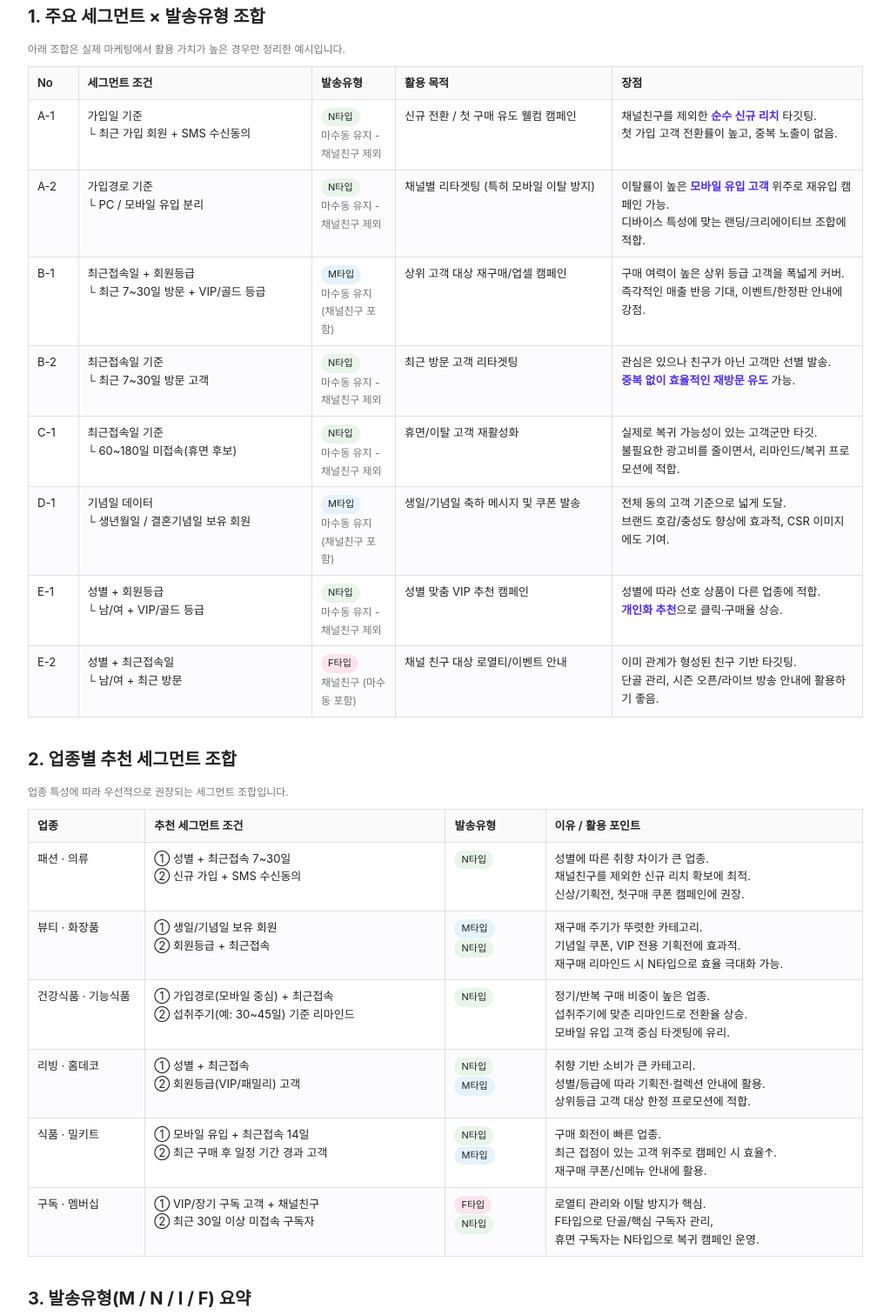
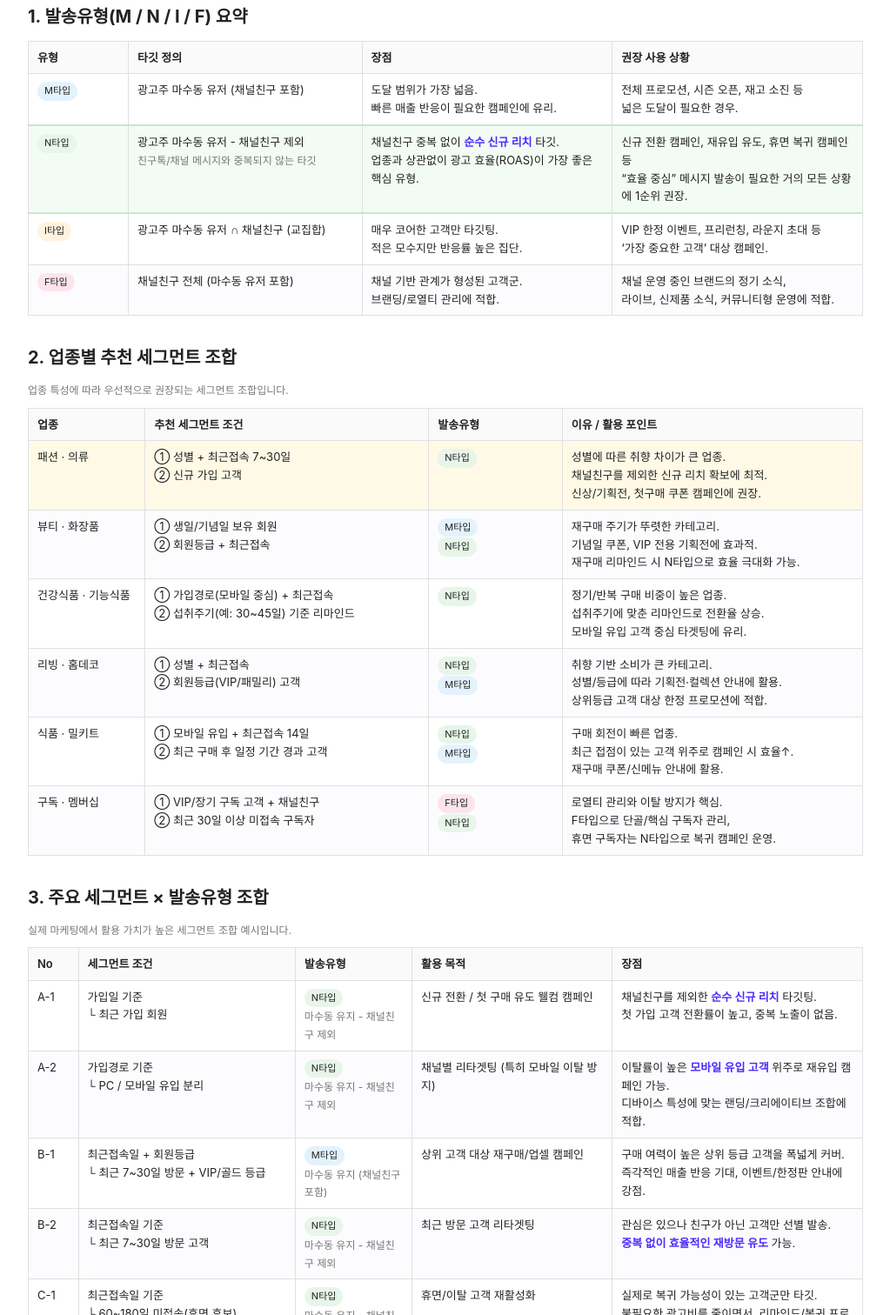
Before and after one commit to am295/segment, a plain HTML site: page lndex.html in a window 1280 px wide. Shown: the part 167-1679 px from the top of the page at 87% size, without its empty margins (128-1151 px from the left). Drawn offline with Linux system fonts and the light colour scheme.

Commit message:
Revise index.html for marketing segment updates
Updated the structure and content of the index.html file, including changes to headings, table structures, and segment definitions for marketing campaigns.

```diff
--- a/lndex.html
+++ b/lndex.html
@@ -1,3 +1,4 @@
+
 <!DOCTYPE html>
 <html lang="ko">
 <head>
@@ -77,6 +78,14 @@
       font-weight: 600;
       color: #4a2cff;
     }
+    .row-n-emphasis td {
+      background: #f3fbf5 !important;
+      border-top: 2px solid #c5e8cf;
+      border-bottom: 2px solid #c5e8cf;
+    }
+    .row-fashion td {
+      background: #fff9e6 !important;
+    }
   </style>
 </head>
 <body>
@@ -87,153 +96,74 @@
       업종별로 효율적인 타깃팅이 가능한 구조입니다.
     </p>
 
-    <h2>1. 주요 세그먼트 × 발송유형 조합</h2>
-    <p class="sub">
-      아래 조합은 실제 마케팅에서 활용 가치가 높은 경우만 정리한 예시입니다.
-    </p>
+    <!-- 1. 발송유형 요약 -->
+    <h2>1. 발송유형(M / N / I / F) 요약</h2>
 
     <table>
       <thead>
         <tr>
-          <th style="width:6%;">No</th>
-          <th style="width:28%;">세그먼트 조건</th>
-          <th style="width:10%;">발송유형</th>
-          <th style="width:26%;">활용 목적</th>
+          <th style="width:12%;">유형</th>
+          <th style="width:28%;">타깃 정의</th>
           <th style="width:30%;">장점</th>
+          <th style="width:30%;">권장 사용 상황</th>
         </tr>
       </thead>
       <tbody>
         <tr>
-          <td>A-1</td>
+          <td><span class="tag type-M">M타입</span></td>
+          <td>광고주 마수동 유저 (채널친구 포함)</td>
           <td>
-            가입일 기준 <br />
-            └ 최근 가입 회원 + SMS 수신동의
+            도달 범위가 가장 넓음.<br />
+            빠른 매출 반응이 필요한 캠페인에 유리.
           </td>
           <td>
-            <span class="tag type-N">N타입</span><br />
-            <span class="sub">마수동 유지 - 채널친구 제외</span>
+            전체 프로모션, 시즌 오픈, 재고 소진 등<br />
+            넓은 도달이 필요한 경우.
           </td>
-          <td>신규 전환 / 첫 구매 유도 웰컴 캠페인</td>
+        </tr>
+        <tr class="row-n-emphasis">
+          <td><span class="tag type-N">N타입</span></td>
           <td>
-            채널친구를 제외한 <span class="highlight">순수 신규 리치</span> 타깃팅.<br />
-            첫 가입 고객 전환률이 높고, 중복 노출이 없음.
+            광고주 마수동 유저 - 채널친구 제외<br />
+            <span class="sub">친구톡/채널 메시지와 중복되지 않는 타깃</span>
+          </td>
+          <td>
+            채널친구 중복 없이 <span class="highlight">순수 신규 리치</span> 타깃.<br />
+            업종과 상관없이 광고 효율(ROAS)이 가장 좋은 핵심 유형.
+          </td>
+          <td>
+            신규 전환 캠페인, 재유입 유도, 휴면 복귀 캠페인 등<br />
+            “효율 중심” 메시지 발송이 필요한 거의 모든 상황에 1순위 권장.
           </td>
         </tr>
         <tr>
-          <td>A-2</td>
+          <td><span class="tag type-I">I타입</span></td>
+          <td>광고주 마수동 유저 ∩ 채널친구 (교집합)</td>
           <td>
-            가입경로 기준<br />
-            └ PC / 모바일 유입 분리
+            매우 코어한 고객만 타깃팅.<br />
+            적은 모수지만 반응률 높은 집단.
           </td>
           <td>
-            <span class="tag type-N">N타입</span><br />
-            <span class="sub">마수동 유지 - 채널친구 제외</span>
-          </td>
-          <td>채널별 리타겟팅 (특히 모바일 이탈 방지)</td>
-          <td>
-            이탈률이 높은 <span class="highlight">모바일 유입 고객</span> 위주로 재유입 캠페인 가능.<br />
-            디바이스 특성에 맞는 랜딩/크리에이티브 조합에 적합.
+            VIP 한정 이벤트, 프리런칭, 라운지 초대 등<br />
+            ‘가장 중요한 고객’ 대상 캠페인.
           </td>
         </tr>
         <tr>
-          <td>B-1</td>
+          <td><span class="tag type-F">F타입</span></td>
+          <td>채널친구 전체 (마수동 유저 포함)</td>
           <td>
-            최근접속일 + 회원등급<br />
-            └ 최근 7~30일 방문 + VIP/골드 등급
+            채널 기반 관계가 형성된 고객군.<br />
+            브랜딩/로열티 관리에 적합.
           </td>
           <td>
-            <span class="tag type-M">M타입</span><br />
-            <span class="sub">마수동 유지 (채널친구 포함)</span>
-          </td>
-          <td>상위 고객 대상 재구매/업셀 캠페인</td>
-          <td>
-            구매 여력이 높은 상위 등급 고객을 폭넓게 커버.<br />
-            즉각적인 매출 반응 기대, 이벤트/한정판 안내에 강점.
-          </td>
-        </tr>
-        <tr>
-          <td>B-2</td>
-          <td>
-            최근접속일 기준<br />
-            └ 최근 7~30일 방문 고객
-          </td>
-          <td>
-            <span class="tag type-N">N타입</span><br />
-            <span class="sub">마수동 유지 - 채널친구 제외</span>
-          </td>
-          <td>최근 방문 고객 리타겟팅</td>
-          <td>
-            관심은 있으나 친구가 아닌 고객만 선별 발송.<br />
-            <span class="highlight">중복 없이 효율적인 재방문 유도</span> 가능.
-          </td>
-        </tr>
-        <tr>
-          <td>C-1</td>
-          <td>
-            최근접속일 기준<br />
-            └ 60~180일 미접속(휴면 후보)
-          </td>
-          <td>
-            <span class="tag type-N">N타입</span><br />
-            <span class="sub">마수동 유지 - 채널친구 제외</span>
-          </td>
-          <td>휴면/이탈 고객 재활성화</td>
-          <td>
-            실제로 복귀 가능성이 있는 고객군만 타깃.<br />
-            불필요한 광고비를 줄이면서, 리마인드/복귀 프로모션에 적합.
-          </td>
-        </tr>
-        <tr>
-          <td>D-1</td>
-          <td>
-            기념일 데이터<br />
-            └ 생년월일 / 결혼기념일 보유 회원
-          </td>
-          <td>
-            <span class="tag type-M">M타입</span><br />
-            <span class="sub">마수동 유지 (채널친구 포함)</span>
-          </td>
-          <td>생일/기념일 축하 메시지 및 쿠폰 발송</td>
-          <td>
-            전체 동의 고객 기준으로 넓게 도달.<br />
-            브랜드 호감/충성도 향상에 효과적, CSR 이미지에도 기여.
-          </td>
-        </tr>
-        <tr>
-          <td>E-1</td>
-          <td>
-            성별 + 회원등급<br />
-            └ 남/여 + VIP/골드 등급
-          </td>
-          <td>
-            <span class="tag type-N">N타입</span><br />
-            <span class="sub">마수동 유지 - 채널친구 제외</span>
-          </td>
-          <td>성별 맞춤 VIP 추천 캠페인</td>
-          <td>
-            성별에 따라 선호 상품이 다른 업종에 적합.<br />
-            <span class="highlight">개인화 추천</span>으로 클릭·구매율 상승.
-          </td>
-        </tr>
-        <tr>
-          <td>E-2</td>
-          <td>
-            성별 + 최근접속일<br />
-            └ 남/여 + 최근 방문
-          </td>
-          <td>
-            <span class="tag type-F">F타입</span><br />
-            <span class="sub">채널친구 (마수동 포함)</span>
-          </td>
-          <td>채널 친구 대상 로열티/이벤트 안내</td>
-          <td>
-            이미 관계가 형성된 친구 기반 타깃팅.<br />
-            단골 관리, 시즌 오픈/라이브 방송 안내에 활용하기 좋음.
+            채널 운영 중인 브랜드의 정기 소식,<br />
+            라이브, 신제품 소식, 커뮤니티형 운영에 적합.
           </td>
         </tr>
       </tbody>
     </table>
 
+    <!-- 2. 업종별 추천 세그먼트 조합 -->
     <h2>2. 업종별 추천 세그먼트 조합</h2>
     <p class="sub">
       업종 특성에 따라 우선적으로 권장되는 세그먼트 조합입니다.
@@ -243,17 +173,17 @@
       <thead>
         <tr>
           <th style="width:14%;">업종</th>
-          <th style="width:36%;">추천 세그먼트 조건</th>
-          <th style="width:12%;">발송유형</th>
-          <th style="width:38%;">이유 / 활용 포인트</th>
+          <th style="width:34%;">추천 세그먼트 조건</th>
+          <th style="width:16%;">발송유형</th>
+          <th style="width:36%;">이유 / 활용 포인트</th>
         </tr>
       </thead>
       <tbody>
-        <tr>
+        <tr class="row-fashion">
           <td>패션 · 의류</td>
           <td>
             ① 성별 + 최근접속 7~30일<br />
-            ② 신규 가입 + SMS 수신동의
+            ② 신규 가입 고객
           </td>
           <td>
             <span class="tag type-N">N타입</span>
@@ -346,64 +276,149 @@
       </tbody>
     </table>
 
-    <h2>3. 발송유형(M / N / I / F) 요약</h2>
+    <!-- 3. 주요 세그먼트 × 발송유형 조합 -->
+    <h2>3. 주요 세그먼트 × 발송유형 조합</h2>
+    <p class="sub">
+      실제 마케팅에서 활용 가치가 높은 세그먼트 조합 예시입니다.
+    </p>
 
     <table>
       <thead>
         <tr>
-          <th style="width:10%;">유형</th>
-          <th style="width:30%;">타깃 정의</th>
+          <th style="width:6%;">No</th>
+          <th style="width:26%;">세그먼트 조건</th>
+          <th style="width:14%;">발송유형</th>
+          <th style="width:24%;">활용 목적</th>
           <th style="width:30%;">장점</th>
-          <th style="width:30%;">권장 사용 상황</th>
         </tr>
       </thead>
       <tbody>
         <tr>
-          <td><span class="tag type-M">M타입</span></td>
-          <td>광고주 마수동 유저 (채널친구 포함)</td>
+          <td>A-1</td>
           <td>
-            도달 범위가 가장 넓음.<br />
-            빠른 매출 반응이 필요한 캠페인에 유리.
+            가입일 기준 <br />
+            └ 최근 가입 회원
           </td>
           <td>
-            전체 프로모션, 시즌 오픈, 재고 소진 등<br />
-            넓은 도달이 필요한 경우.
+            <span class="tag type-N">N타입</span><br />
+            <span class="sub">마수동 유지 - 채널친구 제외</span>
+          </td>
+          <td>신규 전환 / 첫 구매 유도 웰컴 캠페인</td>
+          <td>
+            채널친구를 제외한 <span class="highlight">순수 신규 리치</span> 타깃팅.<br />
+            첫 가입 고객 전환률이 높고, 중복 노출이 없음.
           </td>
         </tr>
         <tr>
-          <td><span class="tag type-N">N타입</span></td>
-          <td>광고주 마수동 유저 - 채널친구 제외</td>
+          <td>A-2</td>
           <td>
-            채널친구 중복 없이 <span class="highlight">순수 신규 리치</span> 타깃.<br />
-            대부분 업종에서 효율이 가장 좋은 구조.
+            가입경로 기준<br />
+            └ PC / 모바일 유입 분리
           </td>
           <td>
-            신규 전환 캠페인, 재유입 유도,<br />
-            광고 효율(ROAS)을 중시하는 캠페인에 1순위 권장.
+            <span class="tag type-N">N타입</span><br />
+            <span class="sub">마수동 유지 - 채널친구 제외</span>
+          </td>
+          <td>채널별 리타겟팅 (특히 모바일 이탈 방지)</td>
+          <td>
+            이탈률이 높은 <span class="highlight">모바일 유입 고객</span> 위주로 재유입 캠페인 가능.<br />
+            디바이스 특성에 맞는 랜딩/크리에이티브 조합에 적합.
           </td>
         </tr>
         <tr>
-          <td><span class="tag type-I">I타입</span></td>
-          <td>광고주 마수동 유저 ∩ 채널친구 (교집합)</td>
+          <td>B-1</td>
           <td>
-            매우 코어한 고객만 타깃팅.<br />
-            적은 모수지만 반응률 높은 집단.
+            최근접속일 + 회원등급<br />
+            └ 최근 7~30일 방문 + VIP/골드 등급
           </td>
           <td>
-            VIP 한정 이벤트, 프리런칭, 라운지 초대 등<br />
-            ‘가장 중요한 고객’ 대상 캠페인.
+            <span class="tag type-M">M타입</span><br />
+            <span class="sub">마수동 유지 (채널친구 포함)</span>
+          </td>
+          <td>상위 고객 대상 재구매/업셀 캠페인</td>
+          <td>
+            구매 여력이 높은 상위 등급 고객을 폭넓게 커버.<br />
+            즉각적인 매출 반응 기대, 이벤트/한정판 안내에 강점.
           </td>
         </tr>
         <tr>
-          <td><span class="tag type-F">F타입</span></td>
-          <td>채널친구 전체 (마수동 유저 포함)</td>
+          <td>B-2</td>
           <td>
-            채널 기반 관계가 형성된 고객군.<br />
-            브랜딩/로열티 관리에 적합.
+            최근접속일 기준<br />
+            └ 최근 7~30일 방문 고객
           </td>
           <td>
-            채널 운영 중인 브랜드의 정기 소식,<br />
-            라이브, 신제품 소식, 커뮤니티형 운영에 적합.
+            <span class="tag type-N">N타입</span><br />
+            <span class="sub">마수동 유지 - 채널친구 제외</span>
+          </td>
+          <td>최근 방문 고객 리타겟팅</td>
+          <td>
+            관심은 있으나 친구가 아닌 고객만 선별 발송.<br />
+            <span class="highlight">중복 없이 효율적인 재방문 유도</span> 가능.
+          </td>
+        </tr>
+        <tr>
+          <td>C-1</td>
+          <td>
+            최근접속일 기준<br />
+            └ 60~180일 미접속(휴면 후보)
+          </td>
+          <td>
+            <span class="tag type-N">N타입</span><br />
+            <span class="sub">마수동 유지 - 채널친구 제외</span>
+          </td>
+          <td>휴면/이탈 고객 재활성화</td>
+          <td>
+            실제로 복귀 가능성이 있는 고객군만 타깃.<br />
+            불필요한 광고비를 줄이면서, 리마인드/복귀 프로모션에 적합.
+          </td>
+        </tr>
+        <tr>
+          <td>D-1</td>
+          <td>
+            기념일 데이터<br />
+            └ 생년월일 / 결혼기념일 보유 회원
+          </td>
+          <td>
+            <span class="tag type-M">M타입</span><br />
+            <span class="sub">마수동 유지 (채널친구 포함)</span>
+          </td>
+          <td>생일/기념일 축하 메시지 및 쿠폰 발송</td>
+          <td>
+            전체 고객 기준으로 넓게 도달.<br />
+            브랜드 호감/충성도 향상에 효과적, CSR 이미지에도 기여.
+          </td>
+        </tr>
+        <tr>
+          <td>E-1</td>
+          <td>
+            성별 + 회원등급<br />
+            └ 남/여 + VIP/골드 등급
+          </td>
+          <td>
+            <span class="tag type-N">N타입</span><br />
+            <span class="sub">마수동 유지 - 채널친구 제외</span>
+          </td>
+          <td>성별 맞춤 VIP 추천 캠페인</td>
+          <td>
+            성별에 따라 선호 상품이 다른 업종에 적합.<br />
+            <span class="highlight">개인화 추천</span>으로 클릭·구매율 상승.
+          </td>
+        </tr>
+        <tr>
+          <td>E-2</td>
+          <td>
+            성별 + 최근접속일<br />
+            └ 남/여 + 최근 방문
+          </td>
+          <td>
+            <span class="tag type-F">F타입</span><br />
+            <span class="sub">채널친구 (마수동 포함)</span>
+          </td>
+          <td>채널 친구 대상 로열티/이벤트 안내</td>
+          <td>
+            이미 관계가 형성된 친구 기반 타깃팅.<br />
+            단골 관리, 시즌 오픈/라이브 방송 안내에 활용하기 좋음.
           </td>
         </tr>
       </tbody>
```
